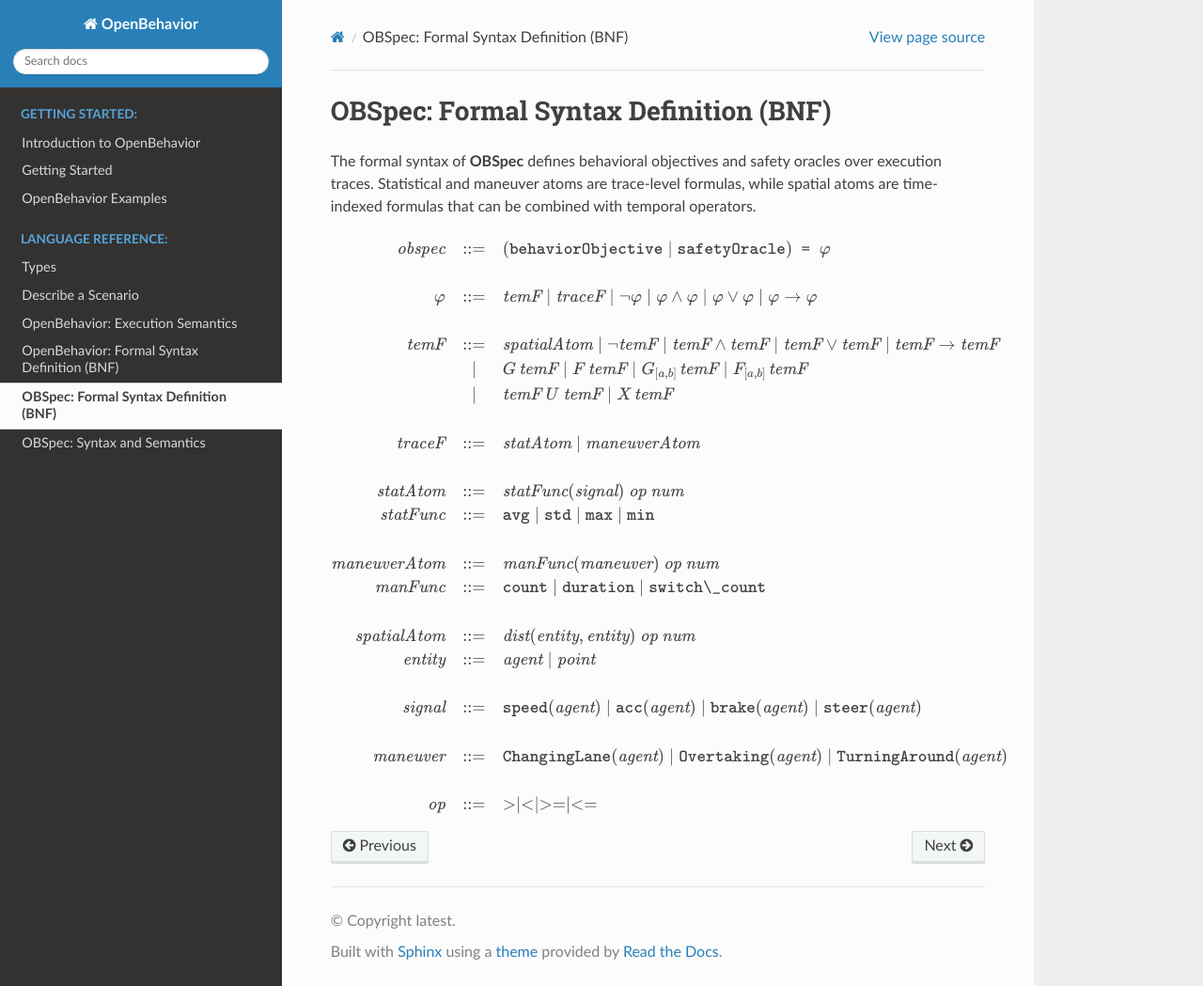
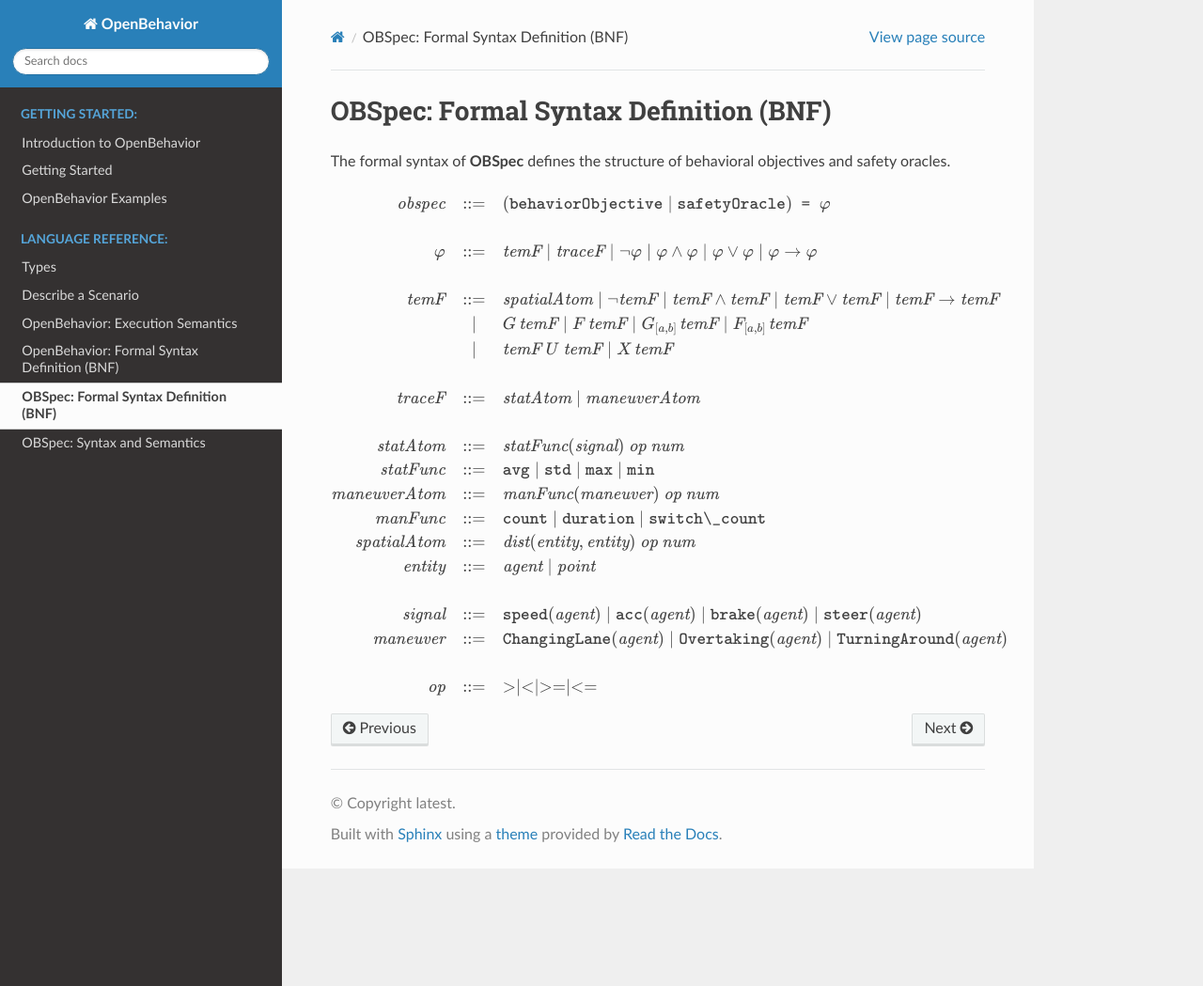
Before and after one commit to Sunshinesheep/OpenBehavior-doc, a Sphinx documentation site: the page built from docs/source/obspec_bnf.md, in a window 1280 px wide and 1049 px high. Shown: the whole window at 94% size. Built offline with Sphinx 7.4.7 and the Read the Docs theme 3.1.0, drawn with Linux system fonts in a browser that asks for light colours.

Commit message:
Update obspec_bnf.md

```diff
--- a/docs/source/obspec_bnf.md
+++ b/docs/source/obspec_bnf.md
@@ -1,130 +1,29 @@
 ### OBSpec: Formal Syntax Definition (BNF)
 
-The formal syntax of **OBSpec** defines behavioral objectives and safety oracles over execution traces. Statistical and maneuver atoms are trace-level formulas, while spatial atoms are time-indexed formulas that can be combined with temporal operators.
+The formal syntax of **OBSpec** defines the structure of behavioral objectives and safety oracles.
 
 $$
 \begin{array}{r c l}
-\mathit{obspec}
-& ::= &
-(\texttt{behaviorObjective} \mid \texttt{safetyOracle}) \texttt{ = } \varphi
+\mathit{obspec} & ::= & (\texttt{behaviorObjective} \mid \texttt{safetyOracle}) \texttt{ = } \varphi \\
 \\
+\varphi & ::= & \mathit{temF} \mid \mathit{traceF} \mid \neg \varphi \mid \varphi \wedge \varphi \mid \varphi \vee \varphi \mid \varphi \rightarrow \varphi \\
 \\
-\varphi
-& ::= &
-\mathit{temF}
-\mid
-\mathit{traceF}
-\mid
-\neg \varphi
-\mid
-\varphi \wedge \varphi
-\mid
-\varphi \vee \varphi
-\mid
-\varphi \rightarrow \varphi
+\mathit{temF} & ::= & \mathit{spatialAtom} \mid \neg \mathit{temF} \mid \mathit{temF} \wedge \mathit{temF} \mid \mathit{temF} \vee \mathit{temF} \mid \mathit{temF} \rightarrow \mathit{temF} \\
+      & \mid & G\,\mathit{temF} \mid F\,\mathit{temF} \mid G_{[a,b]}\,\mathit{temF} \mid F_{[a,b]}\,\mathit{temF} \\
+      & \mid & \mathit{temF}\ U\ \mathit{temF} \mid X\,\mathit{temF} \\
 \\
+\mathit{traceF} & ::= & \mathit{statAtom} \mid \mathit{maneuverAtom} \\
 \\
-\mathit{temF}
-& ::= &
-\mathit{spatialAtom}
-\mid
-\neg \mathit{temF}
-\mid
-\mathit{temF} \wedge \mathit{temF}
-\mid
-\mathit{temF} \vee \mathit{temF}
-\mid
-\mathit{temF} \rightarrow \mathit{temF}
+\mathit{statAtom} & ::= & \mathit{statFunc}(\mathit{signal})~\mathit{op}~\mathit{num} \\
+\mathit{statFunc} & ::= & \texttt{avg} \mid \texttt{std} \mid \texttt{max} \mid \texttt{min} \\
+\mathit{maneuverAtom} & ::= & \mathit{manFunc}(\mathit{maneuver})~\mathit{op}~\mathit{num} \\
+\mathit{manFunc} & ::= & \texttt{count} \mid \texttt{duration} \mid \texttt{switch\_count} \\
+\mathit{spatialAtom} & ::= & \mathit{dist}(\mathit{entity}, \mathit{entity})~\mathit{op}~\mathit{num} \\
+\mathit{entity} & ::= & \mathit{agent} \mid \mathit{point} \\
 \\
-& \mid &
-G\,\mathit{temF}
-\mid
-F\,\mathit{temF}
-\mid
-G_{[a,b]}\,\mathit{temF}
-\mid
-F_{[a,b]}\,\mathit{temF}
+\mathit{signal} & ::= & \texttt{speed}(\mathit{agent}) \mid \texttt{acc}(\mathit{agent}) \mid \texttt{brake}(\mathit{agent}) \mid \texttt{steer}(\mathit{agent}) \\
+\mathit{maneuver} & ::= & \texttt{ChangingLane}(\mathit{agent}) \mid \texttt{Overtaking}(\mathit{agent}) \mid \texttt{TurningAround}(\mathit{agent}) \\
 \\
-& \mid &
-\mathit{temF}\ U\ \mathit{temF}
-\mid
-X\,\mathit{temF}
-\\
-\\
-\mathit{traceF}
-& ::= &
-\mathit{statAtom}
-\mid
-\mathit{maneuverAtom}
-\\
-\\
-\mathit{statAtom}
-& ::= &
-\mathit{statFunc}(\mathit{signal})\ \mathit{op}\ \mathit{num}
-\\
-\mathit{statFunc}
-& ::= &
-\texttt{avg}
-\mid
-\texttt{std}
-\mid
-\texttt{max}
-\mid
-\texttt{min}
-\\
-\\
-\mathit{maneuverAtom}
-& ::= &
-\mathit{manFunc}(\mathit{maneuver})\ \mathit{op}\ \mathit{num}
-\\
-\mathit{manFunc}
-& ::= &
-\texttt{count}
-\mid
-\texttt{duration}
-\mid
-\texttt{switch\_count}
-\\
-\\
-\mathit{spatialAtom}
-& ::= &
-\mathit{dist}(\mathit{entity},\mathit{entity})\ \mathit{op}\ \mathit{num}
-\\
-\mathit{entity}
-& ::= &
-\mathit{agent}
-\mid
-\mathit{point}
-\\
-\\
-\mathit{signal}
-& ::= &
-\texttt{speed}(\mathit{agent})
-\mid
-\texttt{acc}(\mathit{agent})
-\mid
-\texttt{brake}(\mathit{agent})
-\mid
-\texttt{steer}(\mathit{agent})
-\\
-\\
-\mathit{maneuver}
-& ::= &
-\texttt{ChangingLane}(\mathit{agent})
-\mid
-\texttt{Overtaking}(\mathit{agent})
-\mid
-\texttt{TurningAround}(\mathit{agent})
-\\
-\\
-\mathit{op}
-& ::= &
->
-\mid
-<
-\mid
->=
-\mid
-<=
+\mathit{op} & ::= & > \mid < \mid >= \mid <=
 \end{array}
 $$
```
